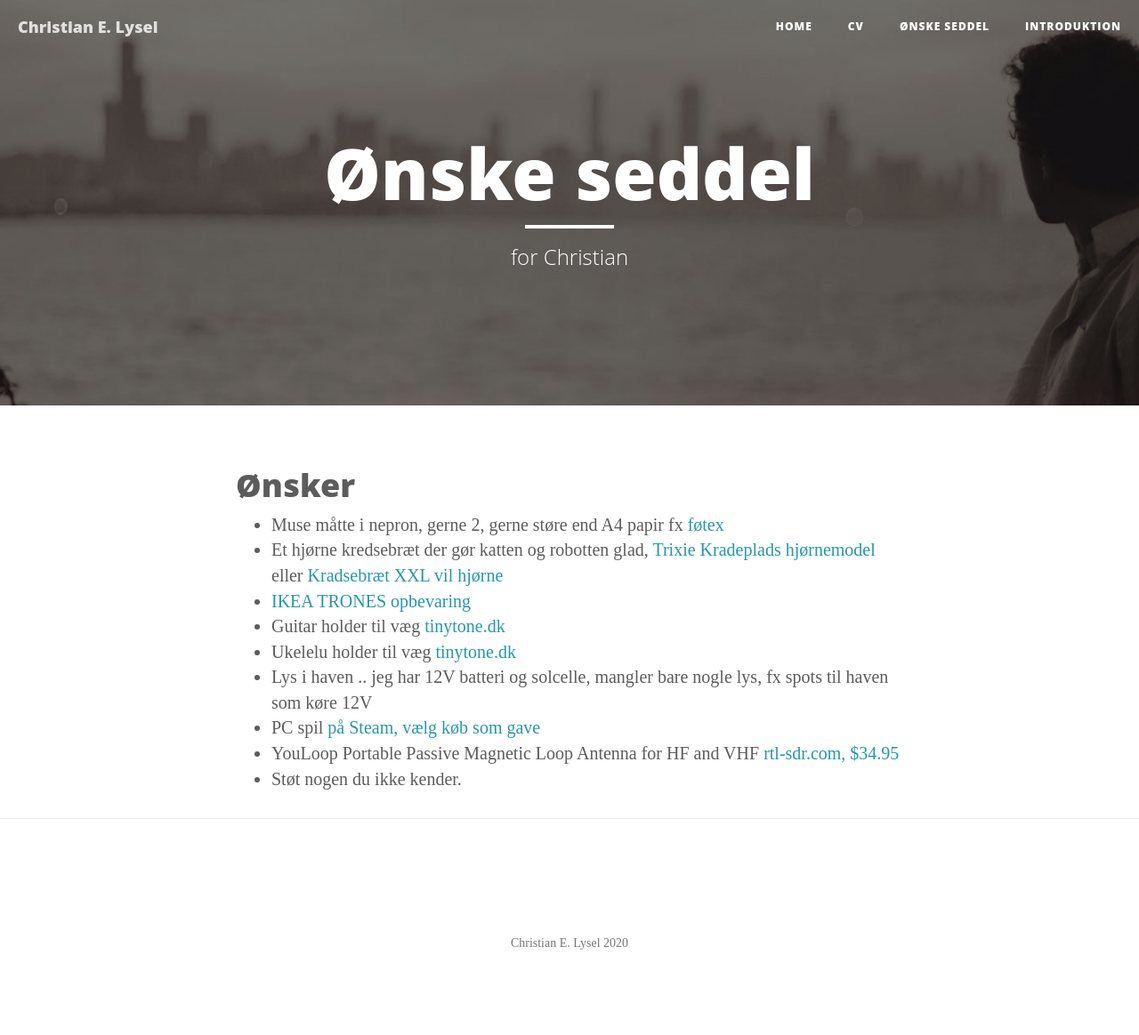
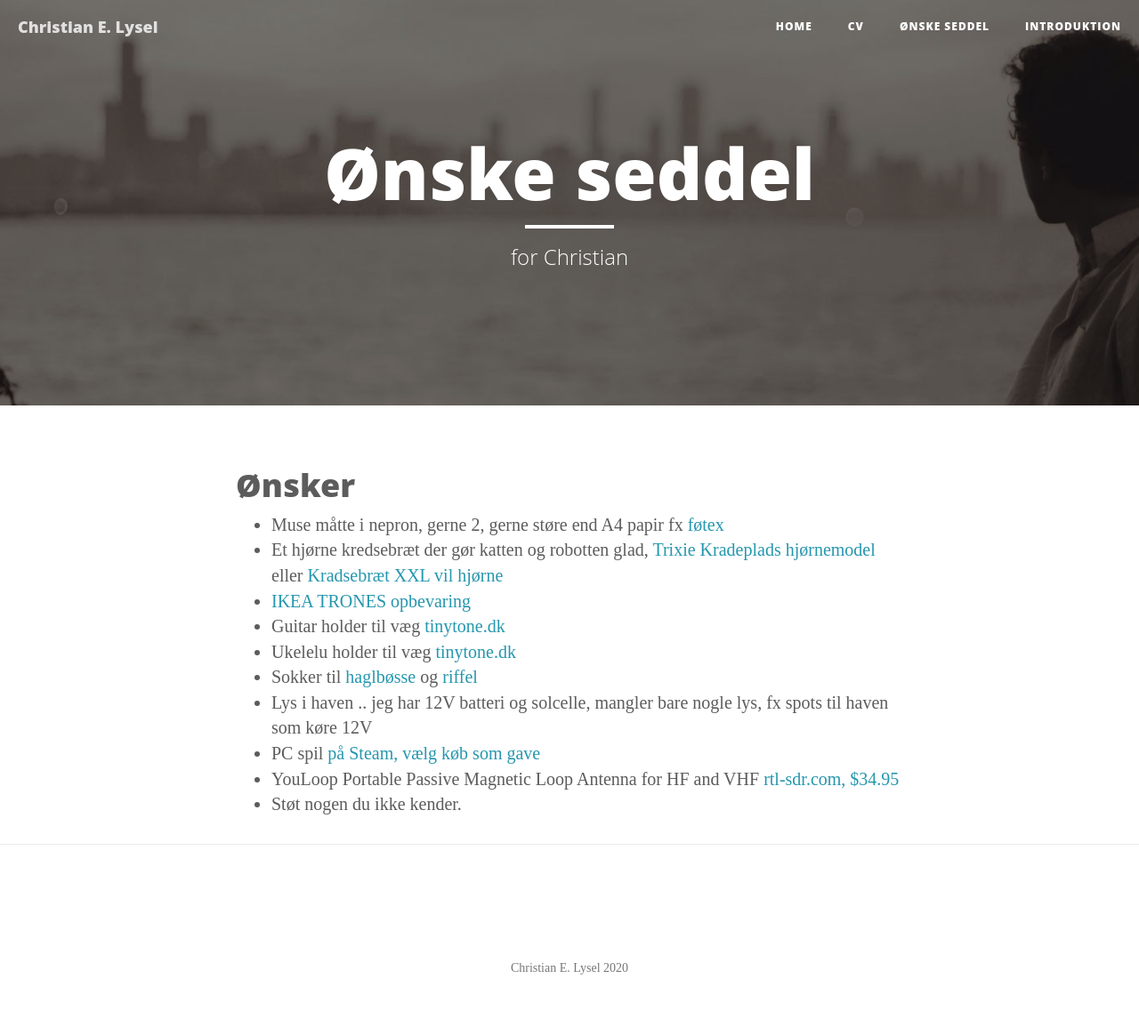
Before and after one commit to clysel/christian.lysel.net, a Jekyll site: the page built from gave.markdown, in a window 1280 px wide. Shown: the whole page at 89% size. Built offline with Jekyll 4.4.1, drawn with Linux system fonts in a browser that asks for light colours; before the commit the page ends 1136 px from its top, so only the background shows below that.

Commit message:
Update gave.markdown

```diff
--- a/gave.markdown
+++ b/gave.markdown
@@ -11,6 +11,7 @@ header-img: "img/about-bg.jpg"
 * [IKEA TRONES opbevaring](https://www.ikea.com/dk/da/p/trones-skoskab-opbevaring-hvid-00397307/)
 * Guitar holder til væg [tinytone.dk](https://tinytone.dk/produkt/guitarholder-til-vaeg-ogh-1/)
 * Ukelelu holder til væg [tinytone.dk](https://tinytone.dk/produkt/vaegholder-til-ukulele-sort/)
+* Sokker til [haglbøsse](https://vaabensmeden.dk/shop/tilbehoer/tilbehoer-til-vaabenskab/gun-sock-til-haglvaaben-kopier/) og [riffel](https://vaabensmeden.dk/shop/tilbehoer/tilbehoer-til-vaabenskab/gun-sock-til-haglvaaben-kopier/)
 * Lys i haven .. jeg har 12V batteri og solcelle, mangler bare nogle lys, fx spots til haven som køre 12V
 * PC spil [på Steam, vælg køb som gave](https://store.steampowered.com/wishlist/profiles/76561197993716838/#sort=order)
 * YouLoop Portable Passive Magnetic Loop Antenna for HF and VHF [rtl-sdr.com, $34.95](https://www.rtl-sdr.com/buy-rtl-sdr-dvb-t-dongles/?add-to-cart=41564)
```
